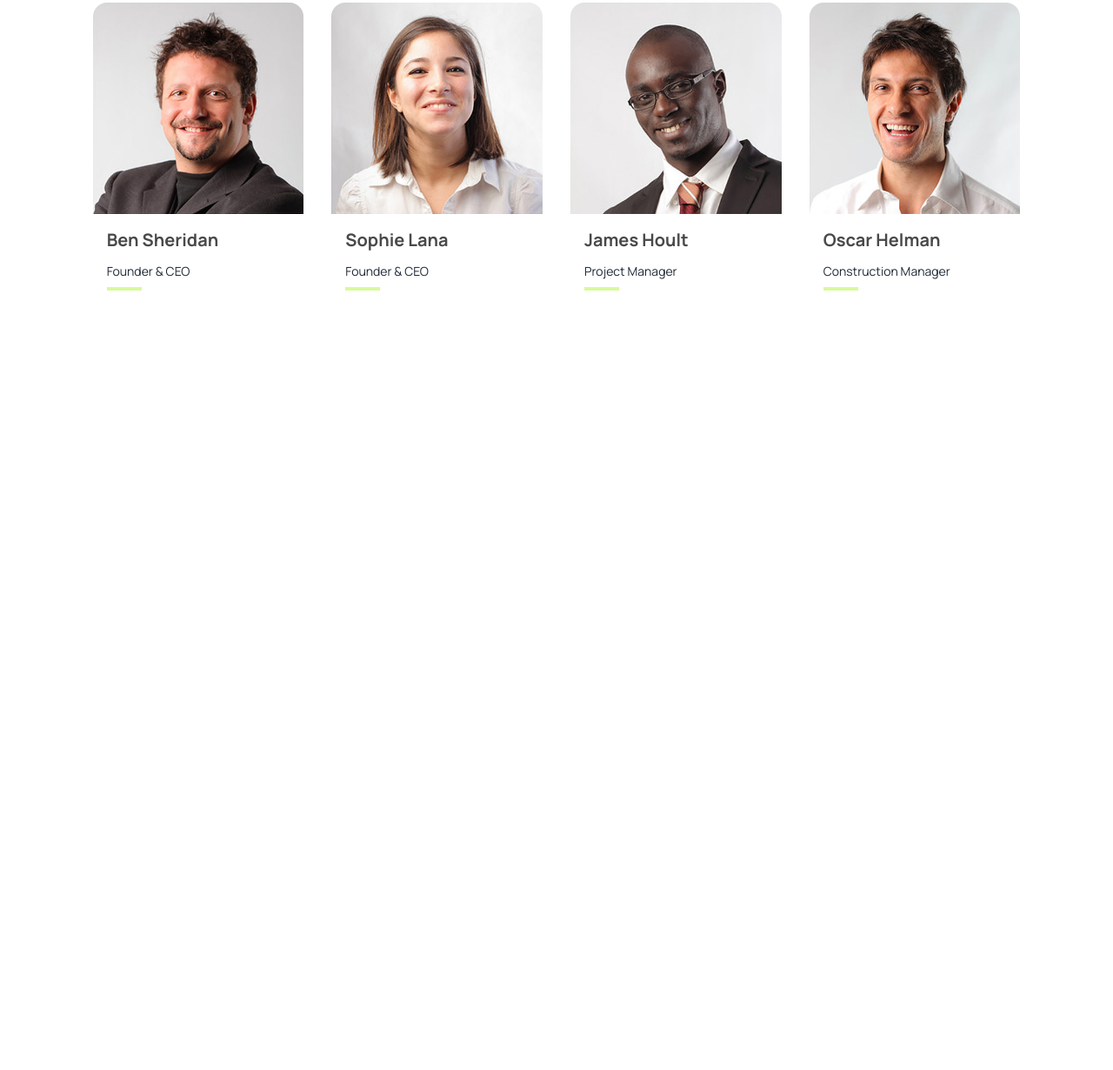
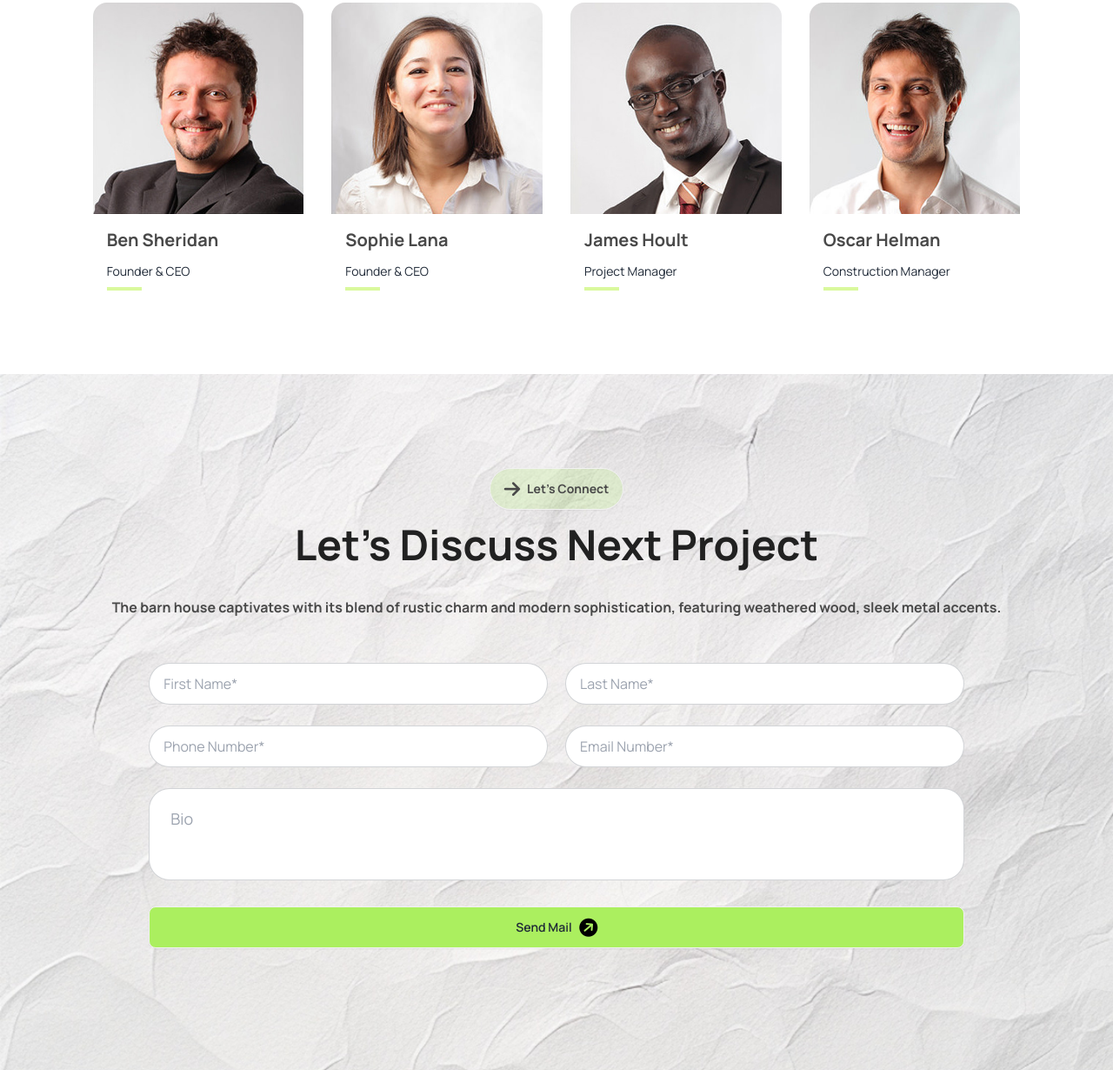
Before and after one commit to Esmot-ara-lajuk/assignment-3, a plain HTML site: page index.html in a window 1280 px wide. Shown: the part 4507-5737 px from the top of the page at 87% size. Before the commit the page ends 4937 px from the top, so only its background shows below. Drawn offline with nearby package versions, Linux system fonts and the light colour scheme.

Commit message:
Completed form section

```diff
--- a/index.html
+++ b/index.html
@@ -472,6 +472,42 @@
           </div>
         </div>
       </section>
+      <!-- Discussion -->
+      <section>
+        <div>
+          <!-- Background Img -->
+          <div class="hero min-h-screen" style="background-image: url(./assets/bg.jpg);">
+            <!-- Title -->
+            <div class="text-center">
+              <button class="btn bg-[#ABEF5F33] rounded-3xl text-[#494949] font-bold">
+                <i class="fa-solid fa-arrow-right fa-xl" style="color: #494949;"></i>Let’s Connect </button>
+              <h1 class="text-5xl text-[#212121] font-bold py-4">Let’s Discuss Next Project</h1>
+              <p class="text-[#494949] font-bold py-5">The barn house captivates with its blend of rustic charm and
+                modern sophistication, featuring weathered wood, sleek metal accents.</p>
+
+              <!-- Form Section -->
+              <div class="w-11/12 my-8 mx-auto space-y-6">
+                <div class="grid grid-cols-1 lg:grid-cols-2 gap-5">
+                  <input type="text" placeholder="First Name*" class="input input-bordered w-full rounded-3xl" />
+                  <input type="text" placeholder="Last Name*" class="input input-bordered w-full rounded-3xl" />
+                </div>
+                <div class="grid grid-cols-1 lg:grid-cols-2 gap-5">
+                  <input type="text" placeholder="Phone Number*" class="input input-bordered w-full rounded-3xl" />
+                  <input type="text" placeholder="Email Number*" class="input input-bordered w-full rounded-3xl" />
+                </div>
+                <div>
+                  <textarea placeholder="Bio" class="textarea textarea-bordered textarea-lg w-full resize-none rounded-3xl"></textarea>
+
+                </div>
+                <!-- Form Button -->
+                <button class="btn btn-block bg-[#ABEF5F]">Send Mail
+                  <i class="fa-solid fa-circle-arrow-up fa-rotate-by fa-xl"
+                style="color: #000000; --fa-rotate-angle: 50deg;"></i>
+                </button>
+              </div>
+
+            </div>
+      </section>
     </main>
     <!-- font awesome js code -->
     <script src="https://kit.fontawesome.com/712fcd85fa.js" crossorigin="anonymous"></script>
```
